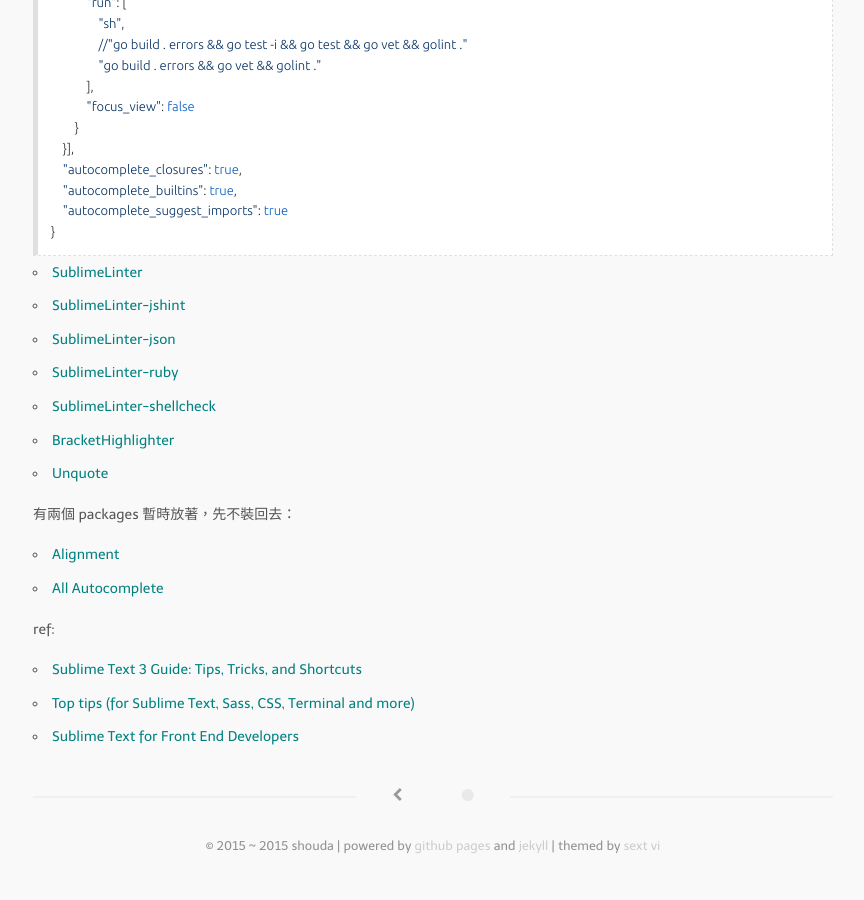
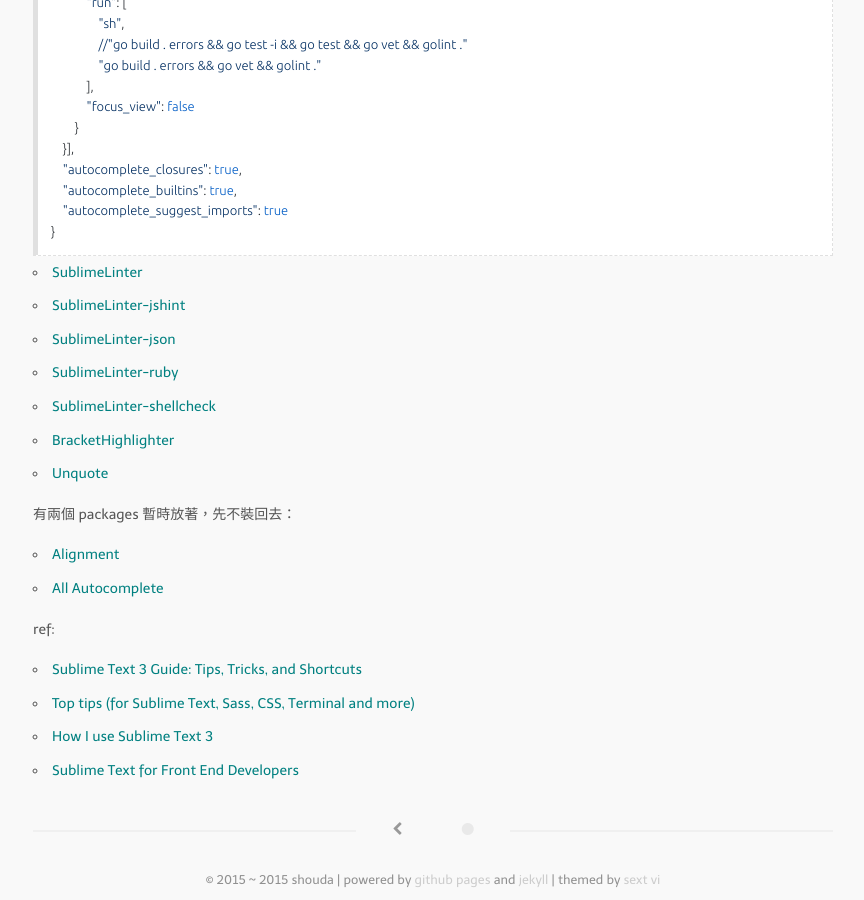
Before and after one commit to shouda/shouda.github.io, a Jekyll site: the page built from _posts/2015-02-12-sublime-text-3-setup.markdown, in a window 1280 px wide and 900 px high, scrolled down 1384 px. Shown: the whole window, without its empty margins (207-1071 px from the left). Built offline with Jekyll 4.4.1, drawn with Linux system fonts in a browser that asks for light colours; nearby versions of some CDN libraries; Markdown is read by kramdown in place of the engine named in the settings; before the commit the page ends 2251 px from its top, so only the background shows below that.

Commit message:
add link

```diff
--- a/_posts/2015-02-12-sublime-text-3-setup.markdown
+++ b/_posts/2015-02-12-sublime-text-3-setup.markdown
@@ -88,4 +88,5 @@
 
 * [Sublime Text 3 Guide: Tips, Tricks, and Shortcuts](https://blog.generalassemb.ly/sublime-text-3-tips-tricks-shortcuts/)
 * [Top tips (for Sublime Text, Sass, CSS, Terminal and more)](http://benfrain.com/top-tips-selection-unrelated-front-end-developer-tips/)
+* [How I use Sublime Text 3](http://perso.crans.org/besson/sublimetext.en.html)
 * [Sublime Text for Front End Developers](http://css-tricks.com/sublime-text-front-end-developers/)
```
